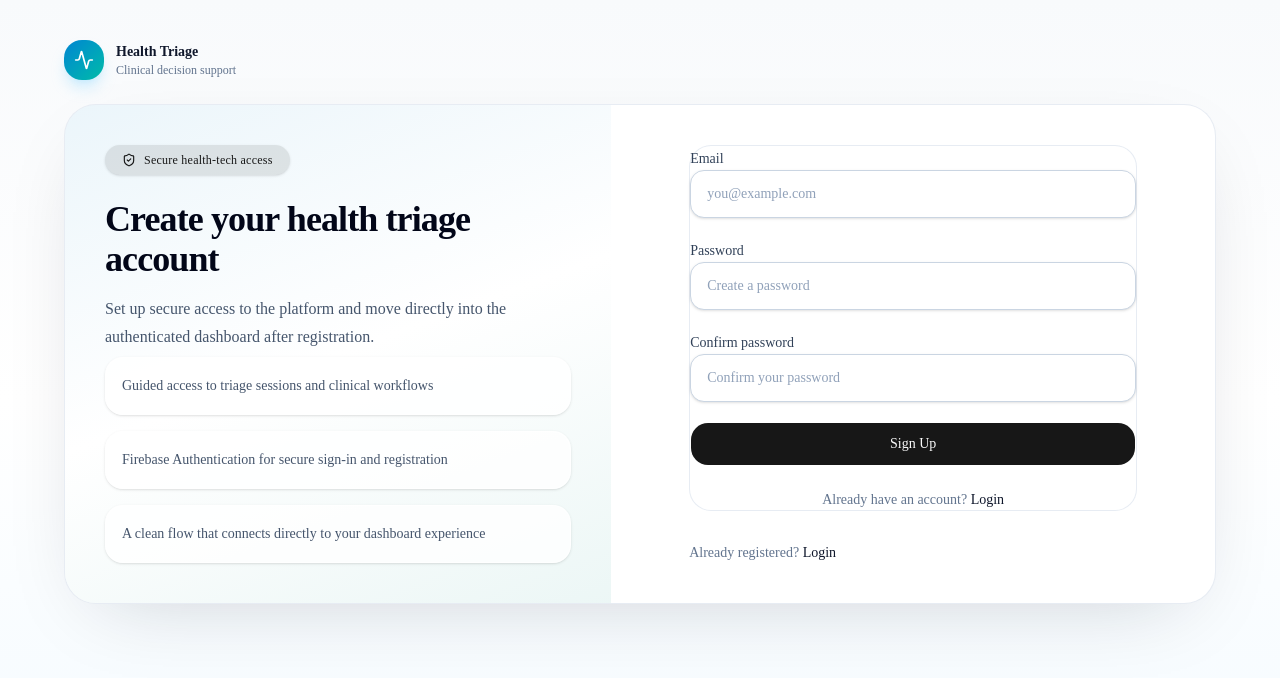
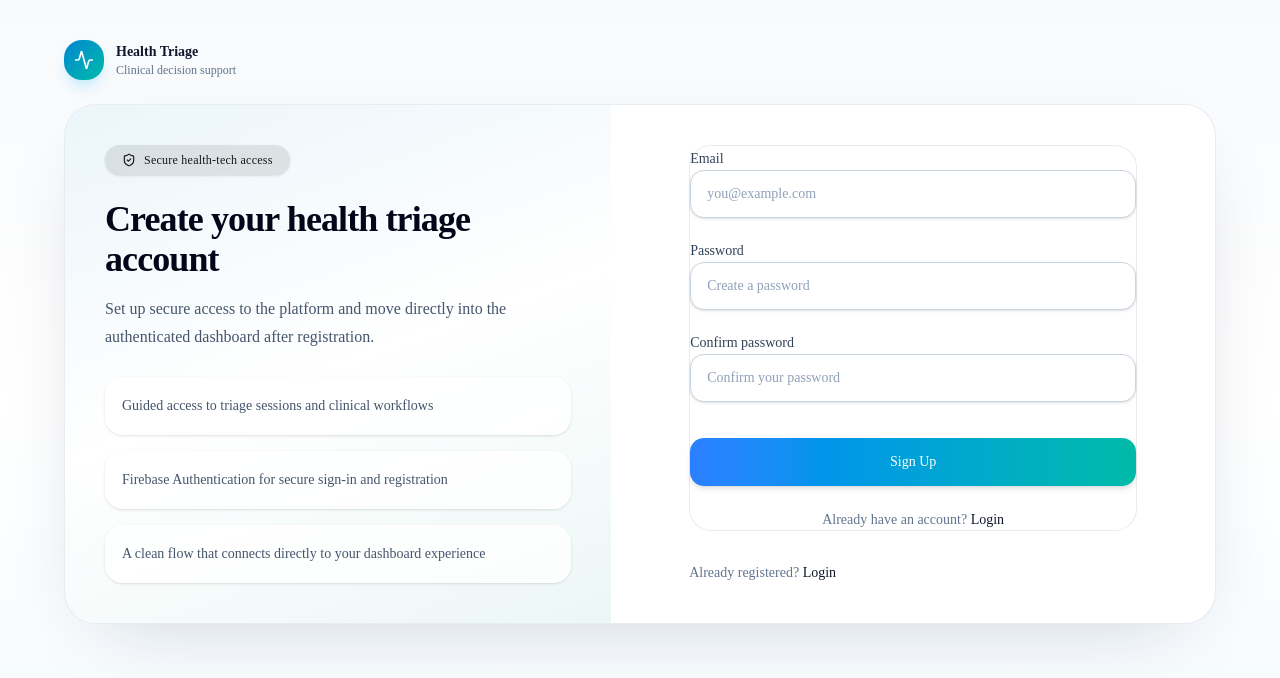
Before and after one commit to HussamKridi/health-triage, a Next.js app: page /signup in a window 1280 px wide. Shown: the top 678 px of the page. Built offline with nearby package versions, Linux system fonts and the light colour scheme; no server answers.

Commit message:
sign up border fix

```diff
--- a/components/auth/signup-form.tsx
+++ b/components/auth/signup-form.tsx
@@ -103,7 +103,7 @@ export function SignupForm() {
 
           <Button
             type="submit"
-            className="h-11 w-full rounded-2xl text-sm"
+            className="mt-4 h-12 w-full rounded-xl border-0 bg-gradient-to-r from-blue-500 to-teal-500 text-sm font-medium text-white shadow-md transition hover:opacity-90 active:scale-[0.98] focus-visible:border-transparent focus-visible:ring-0 focus-visible:outline-none"
             disabled={isSubmitting}
           >
             {isSubmitting ? "Creating account..." : "Sign Up"}
```
